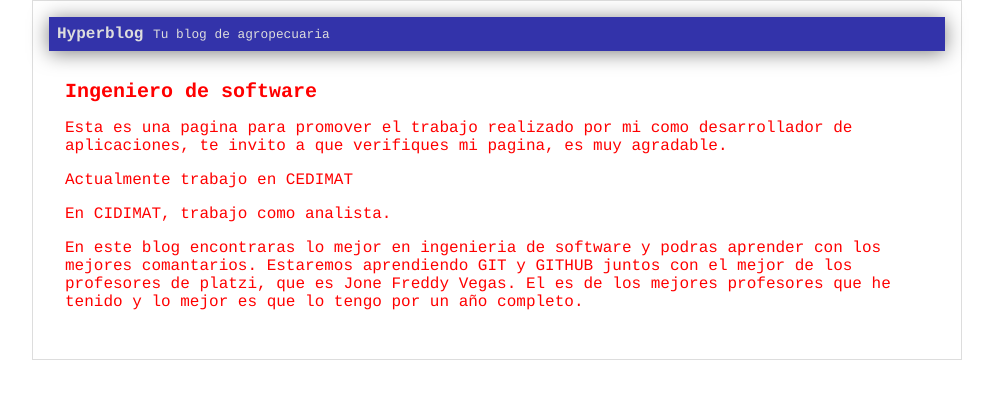
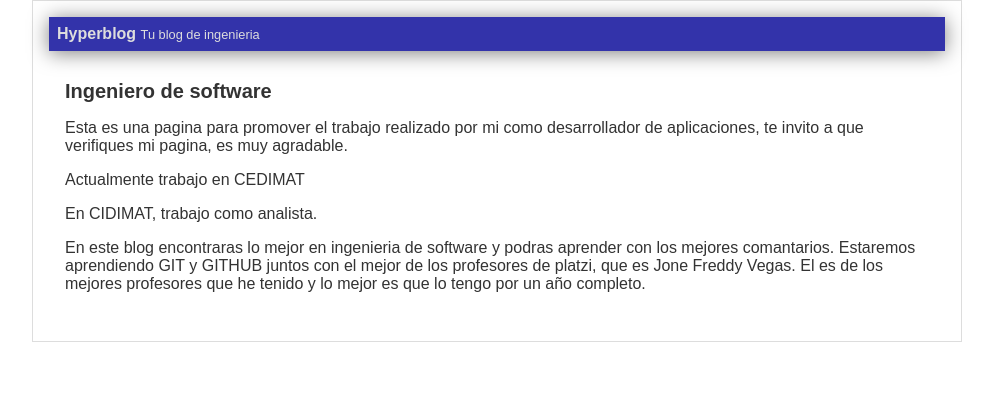
Before and after one commit to Edwardmsep/personalblog, a plain HTML site: page index.html in a window 1280 px wide. Shown: the whole page, without its empty margins (143-1136 px from the left). Drawn offline with Linux system fonts and the light colour scheme.

Commit message:
volvia a colocarlo como estaba antes del merge

```diff
--- a/css/estilos.css
+++ b/css/estilos.css
@@ -1,8 +1,8 @@
 body
 {
-    color:red;
+    color: #333;
     text-align: center;
-    font-family: "Courier";
+    font-family: "Arial";
     font-size: 16px;
     margin: 0;
     padding: 0;
--- a/index.html
+++ b/index.html
@@ -8,7 +8,7 @@
         <div id="container">
             <div id="cabecera">
                 Hyperblog
-                <span id="tagline"> Tu blog de agropecuaria</span>
+                <span id="tagline"> Tu blog de ingenieria</span>
             </div>
 
             <div id=post>
```
